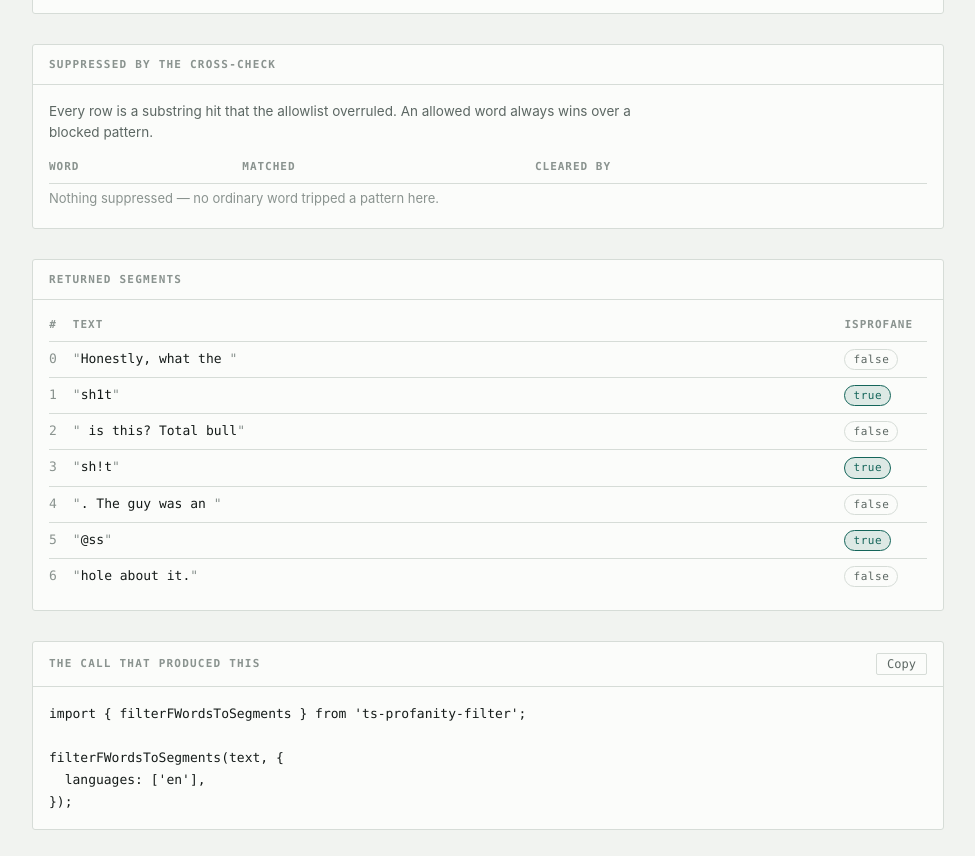
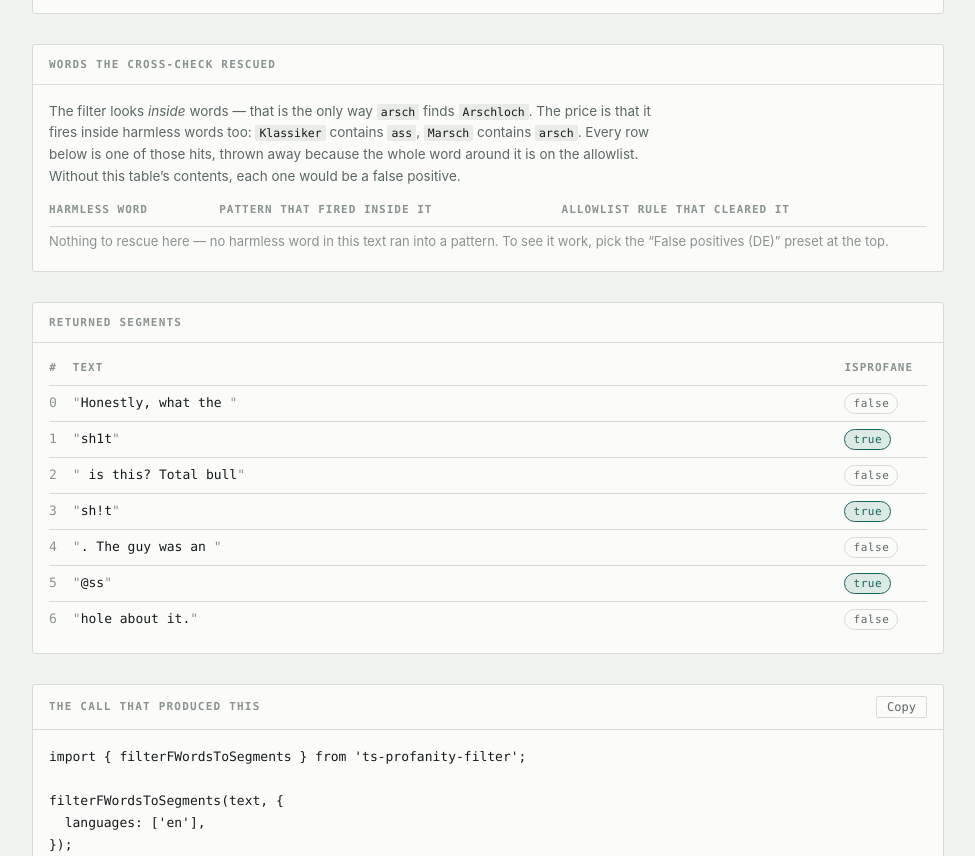
Before and after one commit to Kevinci/ts-profanity-filter, a website: page docs/index.html in a window 1280 px wide. Shown: the part 971-1827 px from the top of the page, without its empty margins (152-1127 px from the left). Drawn offline with Linux system fonts and the light colour scheme.

Commit message:
Say what the cross-check panel actually shows
The panel was headed "Suppressed by the cross-check" and described its rows as
"substring hits the allowlist overruled" — accurate, and useless to anyone who
had not written it. A reader could not tell what the table was for, and its
empty state said nothing about what would ever appear in it.

It now explains the mechanism with the example that motivates it: the filter
looks inside words, which is the only way 'arsch' finds 'Arschloch', and the
price is that it fires inside 'Klassiker' and 'Marsch' too. Each row is one of
those hits, thrown away because the whole surrounding word is allowlisted —
without which every row would be a false positive.

The columns say what they hold ("harmless word", "pattern that fired inside
it", "allowlist rule that cleared it") instead of "word / matched / cleared
by", and the empty state now names the preset that demonstrates it.

```diff
--- a/docs/index.html
+++ b/docs/index.html
@@ -1617,15 +1617,23 @@ const I18N = {
     'mode.redact': 'Redacted',
     'mode.mark': 'Highlighted',
     'mode.stars': 'Asterisks',
-    xc: 'Suppressed by the cross-check',
+    xc: 'Words the cross-check rescued',
     'xc.note':
-      'Every row is a substring hit that the allowlist overruled. An allowed word always wins ' +
-      'over a blocked pattern.',
-    'xc.col.word': 'word',
-    'xc.col.hit': 'matched',
-    'xc.col.rule': 'cleared by',
-    'xc.none': 'Nothing suppressed — no ordinary word tripped a pattern here.',
-    'xc.off': 'crossCheck is off, so nothing is being suppressed.',
+      'The filter looks <em>inside</em> words — that is the only way <code>arsch</code> finds ' +
+      '<code>Arschloch</code>. The price is that it fires inside harmless words too: ' +
+      '<code>Klassiker</code> contains <code>ass</code>, <code>Marsch</code> contains ' +
+      '<code>arsch</code>. Every row below is one of those hits, thrown away because the whole ' +
+      'word around it is on the allowlist. Without this table\u2019s contents, each one would be a ' +
+      'false positive.',
+    'xc.col.word': 'harmless word',
+    'xc.col.hit': 'pattern that fired inside it',
+    'xc.col.rule': 'allowlist rule that cleared it',
+    'xc.none':
+      'Nothing to rescue here \u2014 no harmless word in this text ran into a pattern. To see it ' +
+      'work, pick the \u201cFalse positives (DE)\u201d preset at the top.',
+    'xc.off':
+      'crossCheck is off, so nothing is being rescued \u2014 the raw hits are showing above, ' +
+      'false positives and all.',
     seg: 'Returned segments',
     'seg.none': 'No input.',
     snippet: 'The call that produced this',
@@ -1715,15 +1723,22 @@ const I18N = {
     'mode.redact': 'Geschwärzt',
     'mode.mark': 'Markiert',
     'mode.stars': 'Sternchen',
-    xc: 'Vom Gegencheck abgefangen',
+    xc: 'Wörter, die der Gegencheck gerettet hat',
     'xc.note':
-      'Jede Zeile ist ein Substring-Treffer, den die Allowlist überstimmt hat. Ein erlaubtes Wort ' +
-      'gewinnt immer gegen ein gesperrtes Muster.',
-    'xc.col.word': 'Wort',
-    'xc.col.hit': 'Treffer',
-    'xc.col.rule': 'freigegeben durch',
-    'xc.none': 'Nichts abgefangen — hier ist kein harmloses Wort in ein Muster gelaufen.',
-    'xc.off': 'crossCheck ist aus, es wird gerade nichts abgefangen.',
+      'Der Filter sucht <em>innerhalb</em> von Wörtern — nur so findet <code>arsch</code> auch ' +
+      '<code>Arschloch</code>. Der Preis: er schlägt genauso mitten in harmlosen Wörtern an. In ' +
+      '<code>Klassiker</code> steckt <code>ass</code>, in <code>Marsch</code> steckt ' +
+      '<code>arsch</code>. Jede Zeile hier ist so ein Treffer, verworfen, weil das ganze Wort ' +
+      'drumherum auf der Allowlist steht. Ohne das wäre jede einzelne ein Fehlalarm.',
+    'xc.col.word': 'harmloses Wort',
+    'xc.col.hit': 'Muster, das darin ansprang',
+    'xc.col.rule': 'Allowlist-Regel, die es aufhob',
+    'xc.none':
+      'Hier gab es nichts zu retten \u2014 in diesem Text ist kein harmloses Wort in ein Muster ' +
+      'gelaufen. Zum Ausprobieren oben das Preset \u201eFalsch-Positive (DE)\u201c wählen.',
+    'xc.off':
+      'crossCheck ist aus, es wird gerade nichts gerettet \u2014 oben stehen die rohen Treffer, ' +
+      'Fehlalarme inklusive.',
     seg: 'Zurückgegebene Segmente',
     'seg.none': 'Keine Eingabe.',
     snippet: 'Der Aufruf, der das erzeugt hat',
```
Also changed, not shown: demo/template.html (+31 -16 lines).
